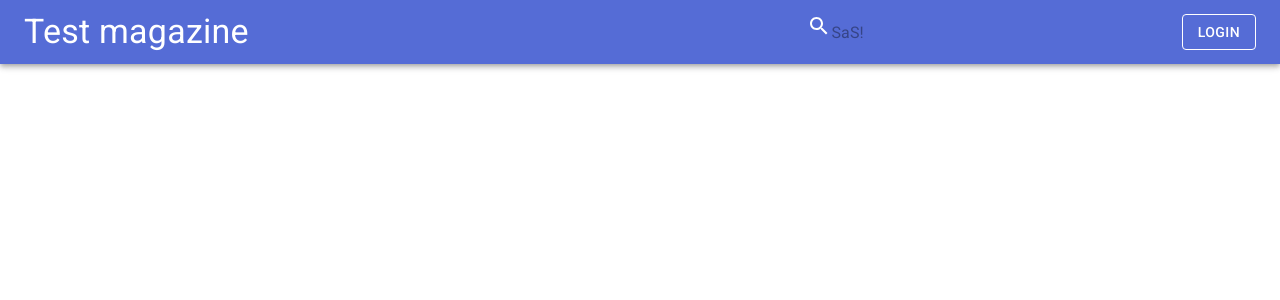
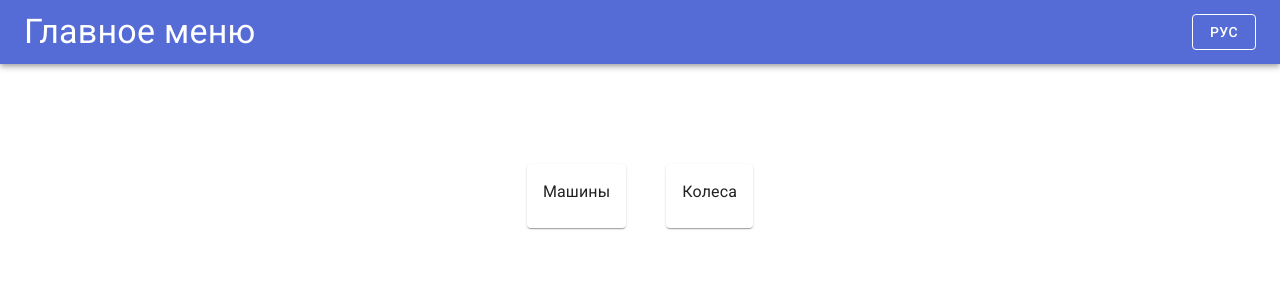
Before and after one commit to gwcew/magazine, a Next.js app in the folder site/: page / in a window 1280 px wide. Shown: the top 300 px of the page. Built offline with nearby package versions, Linux system fonts and the light colour scheme.

Commit message:
ADD: добавлен сайт и небольшая трансляция

```diff
--- a/site/package.json
+++ b/site/package.json
@@ -10,6 +10,7 @@
   "dependencies": {
     "@material-ui/core": "^4.11.2",
     "@material-ui/icons": "^4.11.2",
+    "lodash": "^4.17.20",
     "next": "10.0.5",
     "react": "17.0.1",
     "react-dom": "17.0.1"
--- a/site/pages/index.js
+++ b/site/pages/index.js
@@ -1,6 +1,5 @@
 import Head from 'next/head'
 import styles from '../styles/Home.module.css'
-
 import AppBar from '@material-ui/core/AppBar'
 import Container from '@material-ui/core/Container'
 import ToolBar from '@material-ui/core/Toolbar'
@@ -8,42 +7,88 @@ import IconButton from '@material-ui/core/IconButton'
 import Button from '@material-ui/core/Button'
 import Table from '@material-ui/core/Table'
 import Grid from '@material-ui/core/Grid'
+import Card from '@material-ui/core/Card'
+import CardContent from '@material-ui/core/CardContent'
 import Typography from '@material-ui/core/Typography'
 import TextField from '@material-ui/core/TextField'
-import {SearchBar} from '../src/components/searchbar/SearchBar'
+import {SearchBar} from '../src/components/SearchBar'
+import GridList from '@material-ui/core/GridList'
+import {useEffect, useState} from 'react'
+import {DATA_LANGS, LANG_ID_RU, LANG_ID_EN} from './language'
+import _ from 'lodash'
+import {useRouter} from 'next/router'
+
+const PAGE_ID = "page_main";
 
 export default function Home() {
+
+  const [current_language_id, setLanguage] = useState(LANG_ID_RU);
+
+  const handleClickSwitchLanguage = () => {
+    if (current_language_id === LANG_ID_RU) {
+      setLanguage(LANG_ID_EN);
+    }
+    else {
+      setLanguage(LANG_ID_RU);
+    }
+  };
+
+  const language = DATA_LANGS[current_language_id];
+
+  const router = useRouter();
+
   return (
     <div>
       <Head>
-        <title>Cars</title>
+        <title>Main</title>
         <link rel="icon" href="/favicon.ico" />
       </Head>
 
-      <AppBar position="static" >
+      <AppBar position="static">
         <ToolBar>
-            <Grid container direction="row" justify="space-between" alignItems="center">
-              <Grid item xs={6}>
+          <Grid   container
+                  direction="row"
+                  justify="space-between"
+                  alignItems="center">
+            <Grid item>
               <Typography variant="h4">
-                  Test magazine
+                {language[PAGE_ID]["title_page"]}
               </Typography>
-
             </Grid>
             <Grid item>
-              <SearchBar placeholder="SaS!"></SearchBar>
-              </Grid>
-              <Grid item>
-                <Button color="inherit" variant="outlined">
-                  Login
+              <Button onClick={handleClickSwitchLanguage} variant="outlined" color="inherit">
+                {language["language_id"]}
               </Button>
             </Grid>
           </Grid>
         </ToolBar>
       </AppBar>
 
-        <Container>
+      <Grid container
+            direction="row"
+            justify="center"
+            alignItems="center"
+            spacing={5}
+            style={{padding: "100px"}}>
 
-        </Container>
+      {_.map(language, (key, item) => {
+                  if (item.toString().includes("page_") && item.toString().includes("_main") === false) {
+                    return <Grid item key={item}>
+                      <Card>
+                        <CardContent>
+                          <Typography>
+                            {language[item]["title_page"]}
+                          </Typography>
+                        </CardContent>
+                      </Card>
+                      </Grid>
+                  }
+                  else {
+                    return null;
+                  }
+      })}
+
+      </Grid>
     </div>
   )
 }
--- /dev/null
+++ b/site/pages/language.js
@@ -0,0 +1,34 @@
+export const LANG_ID_RU = "RU";
+export const LANG_ID_EN = "EN";
+
+const LANG_RU = {
+    language_id: "РУС",
+    page_main: {
+        title_page: "Главное меню"
+    },
+    page_cars: {
+        title_page: "Машины"
+    },
+    page_wheels: {
+        title_page: "Колеса"
+    }
+};
+
+const LANG_EN = {
+    language_id: "EN",
+    page_main: {
+        title_page: "Main menu"
+    },
+    page_cars: {
+        title_page: "Cars"
+    },
+    page_wheels: {
+        title_page: "Wheels"
+    }
+}
+
+
+export const DATA_LANGS = {
+    "RU": LANG_RU,
+    "EN": LANG_EN
+}
--- /dev/null
+++ b/site/pages/pages.js
@@ -0,0 +1,2 @@
+export const PAGE_TYPE_CARS = "PAGE_CARS";
+export const PAGE_TYPE_WHEELS = "PAGE_WHEELS";
--- a/site/src/components/searchbar/SearchBar.js
+++ b/site/src/components/SearchBar.js
@@ -4,7 +4,7 @@ import SearchIcon from '@material-ui/icons/Search'
 export const SearchBar = (props) => {
     return <>
         <SearchIcon></SearchIcon>
-        <InputBase placeholder={props.placeholder}>
+        <InputBase placeholder={props.placeholder} style={{color: 'white'}}>
         </InputBase>
     </>;
 };
```
Also changed, not shown: site/pages/cars.js (added, +46 -0 lines), site/src/components/StyledButton.js (renamed from site/src/components/button/StyledButton.js). Lines whose indentation alone changed are shown as unchanged.
